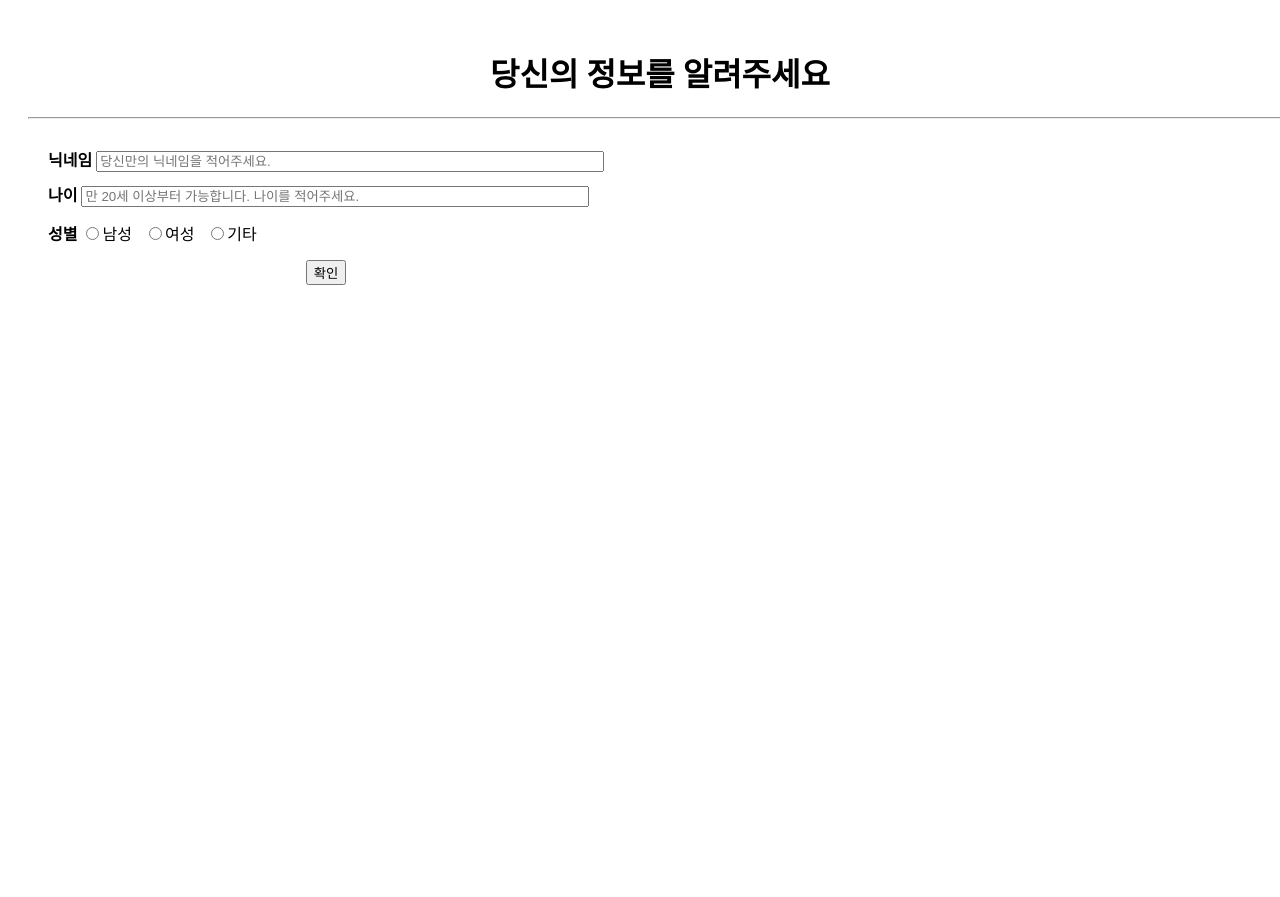
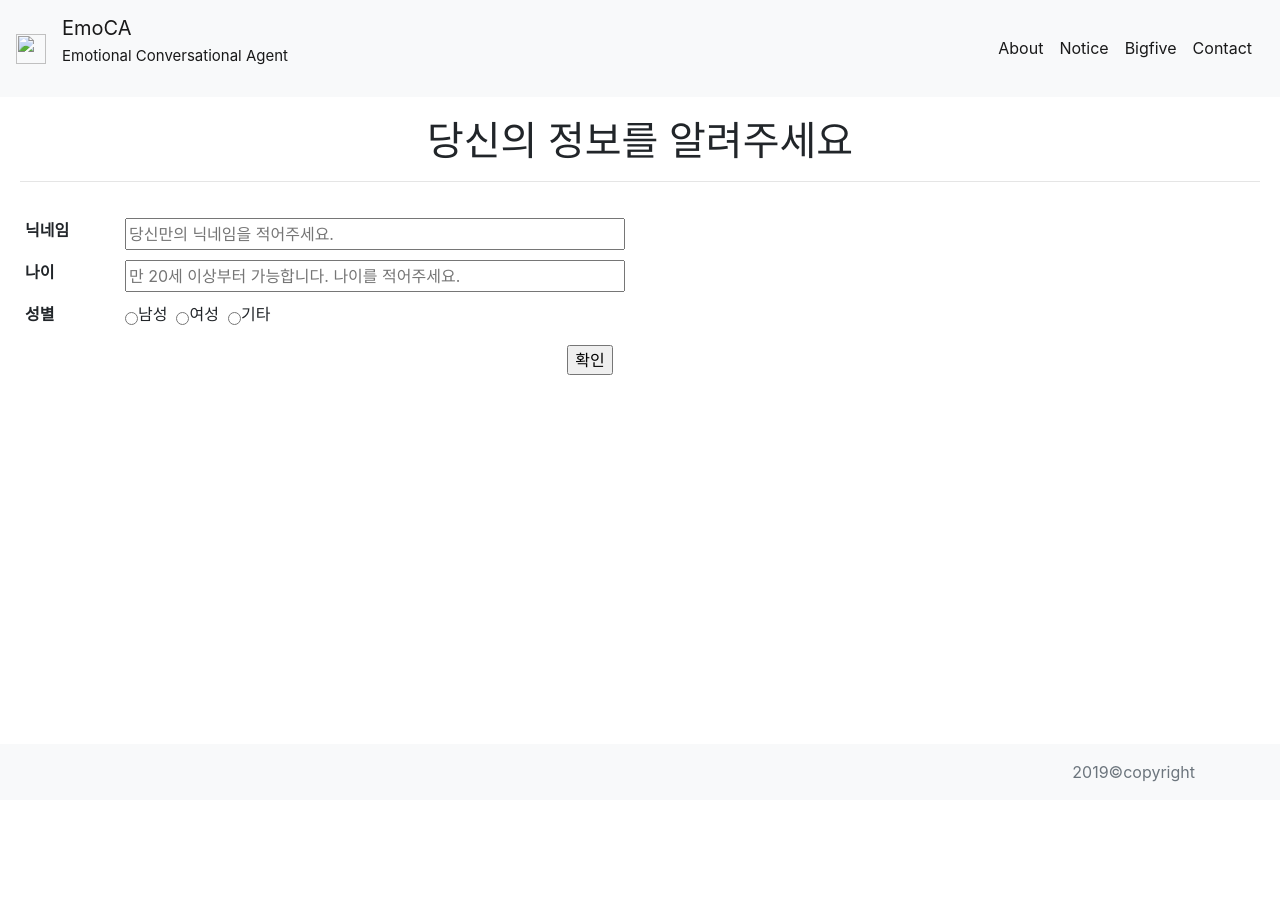
Before and after one commit to jeong369/newemoca, a Django app: page /accounts/create/ in a window 1280 px wide. Before the commit the page ends 285 px from the top, so only its background shows below. Run offline with Django 3.2, Linux system fonts and the light colour scheme; some libraries are stand-ins or nearby versions.

Commit message:
navbar&footer

```diff
--- a/emoca/templates/_footer.html
+++ b/emoca/templates/_footer.html
@@ -0,0 +1,5 @@
+<footer class="footer fixed-bottom mt-auto py-3 bg-light">
+    <div class="container text-right">
+        <span class="text-muted">2019©copyright</span>
+    </div>
+</footer>
--- a/emoca/templates/_header.html
+++ b/emoca/templates/_header.html
@@ -0,0 +1,25 @@
+<nav class="navbar sticky-top navbar-expand-lg navbar-light bg-light">
+    <a class="navbar-brand" href="/">
+        <img src="" width="30" height="30" alt="">
+    </a>
+    <a class="navbar-brand" href="/notice/">EmoCA<br><p style="font-size:15px; padding-top: 2px;">Emotional Conversational Agent</p></a>
+    <button class="navbar-toggler" type="button" data-toggle="collapse" data-target="#navbarNav" aria-controls="navbarNav" aria-expanded="false" aria-label="Toggle navigation">
+      <span class="navbar-toggler-icon"></span>
+    </button>
+    <div class="collapse navbar-collapse justify-content-end mr-1" id="navbarNav">
+      <ul class="navbar-nav">
+        <li class="nav-item active">
+          <a class="nav-link" href="#">About <span class="sr-only">(current)</span></a>
+        </li>
+        <li class="nav-item active">
+          <a class="nav-link" href="/notice/lists/">Notice</a>
+        </li>
+        <li class="nav-item active">
+          <a class="nav-link" href="#">Bigfive</a>
+        </li>
+        <li class="nav-item active">
+            <a class="nav-link" href="#">Contact</a>
+        </li>
+      </ul>
+    </div>
+  </nav>
--- a/emoca/templates/base.html
+++ b/emoca/templates/base.html
@@ -5,7 +5,7 @@
     <meta name="viewport" content="width=device-width, initial-scale=1.0">
     <meta http-equiv="X-UA-Compatible" content="ie=edge">
     <title>EmoCA</title>
-
+    <link rel="stylesheet" href="https://stackpath.bootstrapcdn.com/bootstrap/4.3.1/css/bootstrap.min.css" integrity="sha384-ggOyR0iXCbMQv3Xipma34MD+dH/1fQ784/j6cY/iJTQUOhcWr7x9JvoRxT2MZw1T" crossorigin="anonymous">
     {% block style %} {% endblock %}
 </head>
 <body>
@@ -17,7 +17,9 @@
 
     {% include '_footer.html' %}
 
-
+    <script src="https://code.jquery.com/jquery-3.3.1.slim.min.js" integrity="sha384-q8i/X+965DzO0rT7abK41JStQIAqVgRVzpbzo5smXKp4YfRvH+8abtTE1Pi6jizo" crossorigin="anonymous"></script>
+    <script src="https://cdnjs.cloudflare.com/ajax/libs/popper.js/1.14.7/umd/popper.min.js" integrity="sha384-UO2eT0CpHqdSJQ6hJty5KVphtPhzWj9WO1clHTMGa3JDZwrnQq4sF86dIHNDz0W1" crossorigin="anonymous"></script>
+    <script src="https://stackpath.bootstrapcdn.com/bootstrap/4.3.1/js/bootstrap.min.js" integrity="sha384-JjSmVgyd0p3pXB1rRibZUAYoIIy6OrQ6VrjIEaFf/nJGzIxFDsf4x0xIM+B07jRM" crossorigin="anonymous"></script>
 
 
 </body>
--- a/notice/urls.py
+++ b/notice/urls.py
@@ -5,7 +5,8 @@ app_name = 'notice'
 
 urlpatterns = [
     # app
-    path('', views.lists, name="noticelists"),
+    path('', views.main, name="main"),
+    path('lists/', views.lists, name="noticelists"),
     path('create/', views.create, name="noticecreate"),
 
     # API Link
--- a/notice/views.py
+++ b/notice/views.py
@@ -6,6 +6,10 @@ from .models import Info
 from .forms import CreateForm
 
 # Create your views here.
+def main(request) :
+
+    return render(request, 'notice/main.html')
+
 def lists(request) :
     contents = Info.objects.all()
     context = {'contents' : contents}
```
Also changed, not shown: notice/templates/notice/main.html (added, +15 -0 lines).
